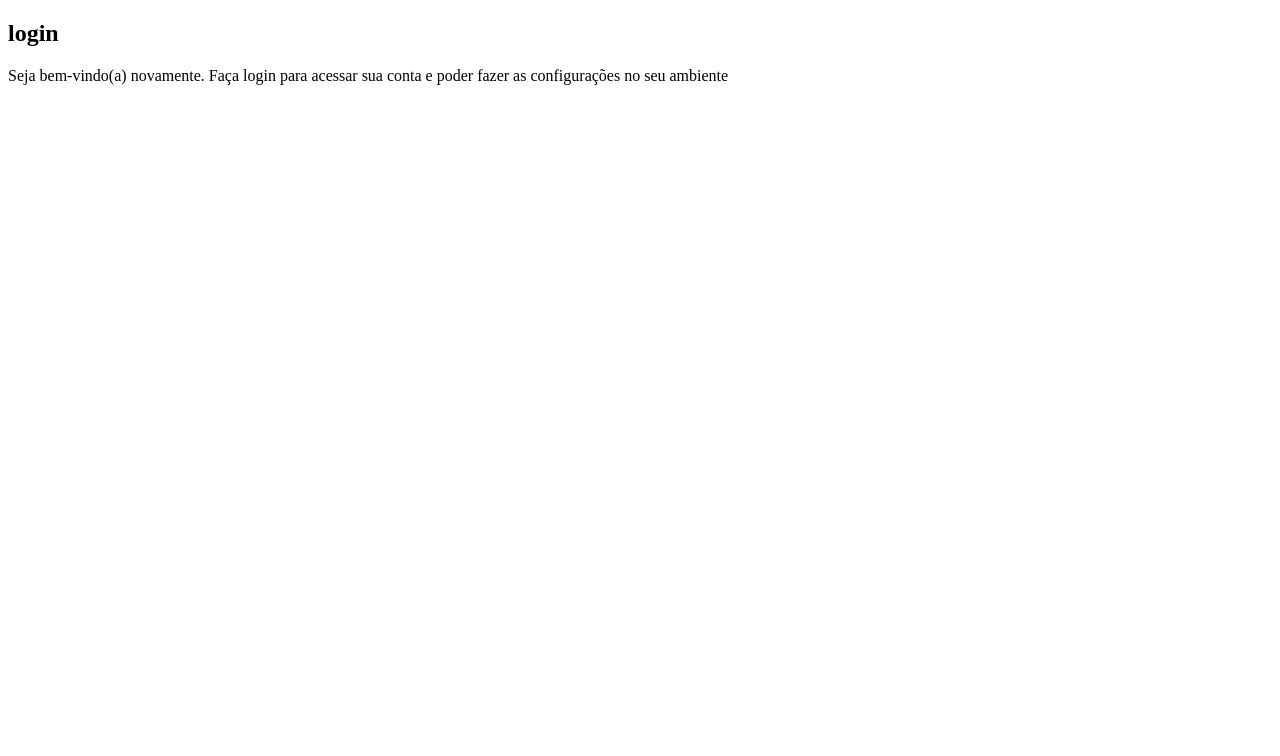
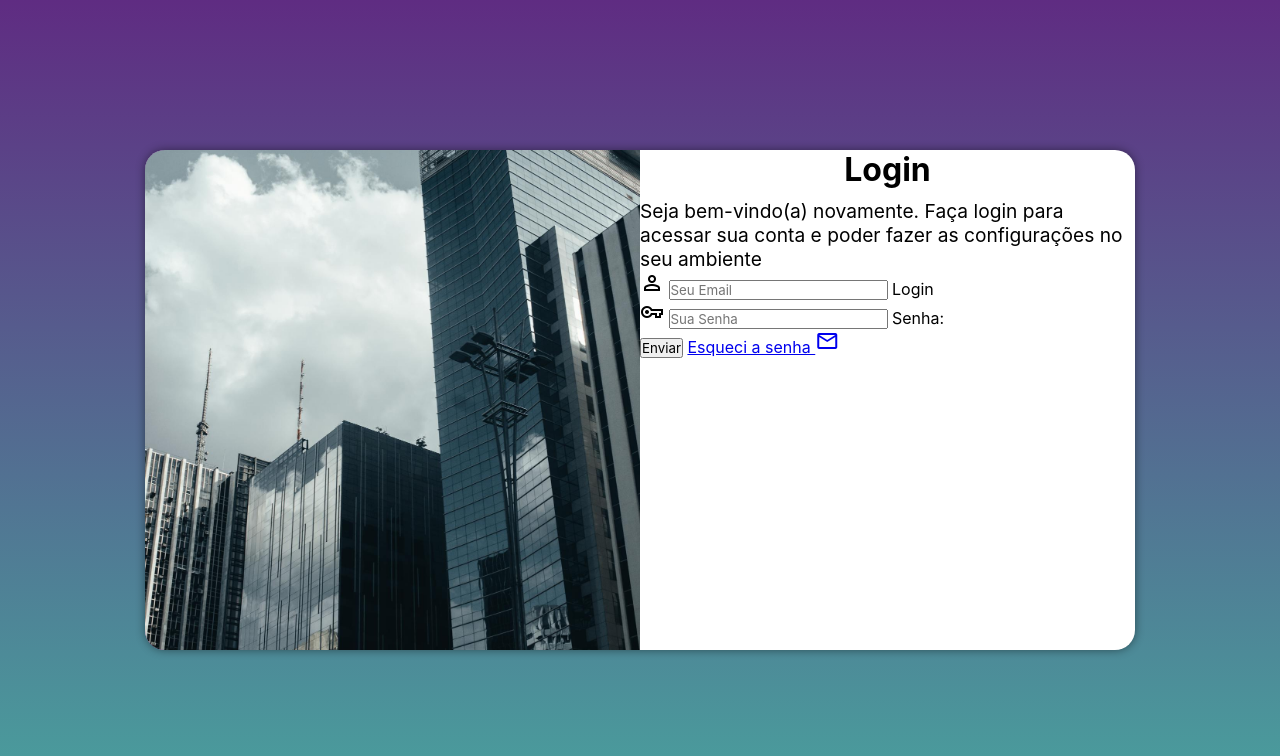
Before and after one commit to iagoferreirarosa/projeto-login, a plain HTML site: page index.html in a window 1280 px wide. Drawn offline with nearby package versions, Linux system fonts and the light colour scheme.

Commit message:
adicionei o formulario

```diff
--- /dev/null
+++ b/estilos/media.css
@@ -0,0 +1,54 @@
+@charset "UTF-8";
+
+@media screen and (min-width: 768px) and (max-width: 992px) {
+
+    body {
+        background-image: linear-gradient(to top, #49a09d, #5f2c82);
+    }
+
+    section#login {
+        width: 90vw;
+    }
+
+    section#login > div#img {
+        float: left;
+        width: 30%;
+        height: 100%;
+    }
+
+    section#login > div#formulario {
+        float: right;
+        width: 70%;
+
+    }
+}
+
+@media screen and (min-width: 992px) {
+
+    body {
+        background-image: linear-gradient(to top, #49a09d, #5f2c82);
+    }
+
+    section#login {
+        width: 990px;
+    }
+
+    section#login > div#img {
+        float: left;
+        width: 50%;
+        height: 100%;
+    }
+
+    section#login > div#formulario {
+        float: right;
+        width: 50%;
+    }
+
+    div#formulario > h1 {
+        font-size: 2em;
+    }
+
+    div#formulario > p {
+        font-size: 1.2em;
+    }
+}
--- a/estilos/style.css
+++ b/estilos/style.css
@@ -1 +1,64 @@
 @charset "UTF-8";
+
+/*
+    Paleta de cores:
+    Verde: #49a09d
+    Lilás: #5f2c82
+*/
+
+* {
+    font-family: -apple-system, BlinkMacSystemFont, 'Segoe UI', Roboto, Oxygen, Ubuntu, Cantarell, 'Open Sans', 'Helvetica Neue', sans-serif;
+    padding: 0px;
+    margin: 0px;
+    box-sizing: border-box;
+}
+
+body, html {
+    background-color: #5f2c82;
+    height: 100vh;
+    width: 100vw;
+}
+
+main {
+    position: relative;
+    height: 100vh;
+    width: 100vw;
+}
+
+section#login {
+    position: absolute;
+    top: 50%;
+    left: 50%;
+    transform: translate(-50%, -50%);
+    overflow: hidden;
+
+    background-color: white;
+    width: 250px;
+    height: 500px;
+    border-radius: 20px;
+    box-shadow: 0px 0px 10px rgba(0, 0, 0, 0.450);
+
+    transition: width 1s, height 1s;
+}
+
+section#login > div#img {
+    display: block;
+    background: #5f2c82 url(../imagens/pexels-igor-visuals-3681805.jpg);
+    background-position: left center;
+    background-size: cover;
+    height: 200px;
+}
+
+section#login > section#formulario {
+    display: block;
+    padding: 10px;
+}
+
+div#formulario > h1 {
+    text-align: center;
+    margin-bottom: 10px;
+}
+
+div#formulario > p {
+    font-size: .8em;
+}
--- a/index.html
+++ b/index.html
@@ -3,8 +3,11 @@
 <head>
     <meta charset="UTF-8">
     <meta name="viewport" content="width=device-width, initial-scale=1.0">
+    <link rel="stylesheet" href="https://fonts.googleapis.com/css2?family=Material+Symbols+Outlined:opsz,wght,FILL,GRAD@20..48,100..700,0..1,-50..200" />
+
     <title>Document</title>
     <link rel="stylesheet" href="estilos/style.css">
+    <link rel="stylesheet" href="estilos/media.css">
 </head>
 <body>
     <main>
@@ -12,11 +15,28 @@
             <div id="img">
 
             </div>
-            <div id="formulário">
-                <h1>login</h1>
+            <div id="formulario">
+                <h1>Login</h1>
                 <p>Seja bem-vindo(a) novamente. Faça login para acessar sua conta e poder fazer as configurações no seu ambiente</p>
-                <form action="Login.php" method="get">
-
+                <form action="Login.php" method="post" autocomplete="on">
+                    <div class="campo">
+                         <span class="material-symbols-outlined">
+                        person
+                        </span>
+                        <input type="email" name="login" id="ilogin" placeholder="Seu Email" autocomplete="email" required maxlength="30">
+                        <label for="ilogin">Login</label>
+                    </div>
+                    <div class="campo">
+                        <span class="material-symbols-outlined">
+                            vpn_key
+                            </span>
+                        <input type="password" name="senha" id="isenha" placeholder="Sua Senha" autocomplete="current-password" required minlength="8" maxlength="20">
+                        <label for="isenha">Senha:</label>
+                    </div>
+                    <input type="submit" value="Enviar">
+                    <a href="esqueci.html">Esqueci a senha <span class="material-symbols-outlined">
+                        mail
+                        </span> </a>
                 </form>
             </div>
         </section>
```
